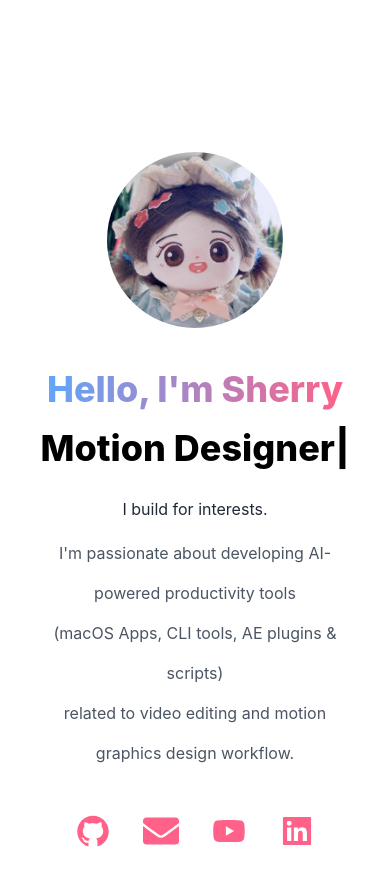
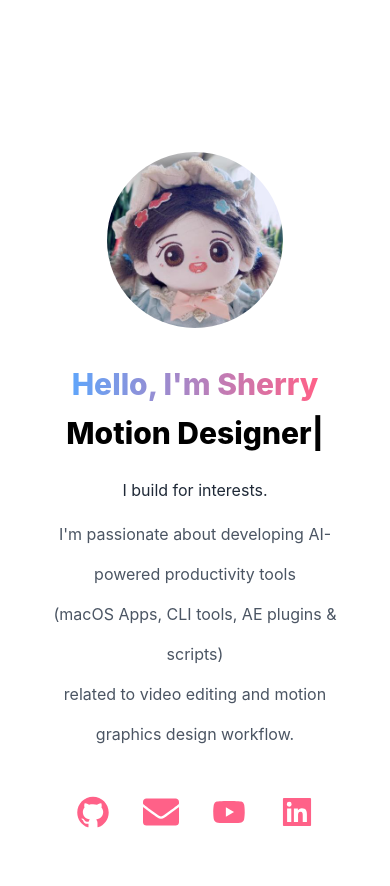
Before and after one commit to shaishaicookie/shaishaicookie.github.io, a Next.js app: page /components/Hero in a window 390 px wide. Shown: the top 886 px of the page. Built offline with nearby package versions, Linux system fonts and the light colour scheme.

Commit message:
Update Hero.js

```diff
--- a/pages/components/Hero.js
+++ b/pages/components/Hero.js
@@ -13,7 +13,7 @@ export function Hero() {
         className="w-60 h-60 relative mx-auto rounded-full p-8 mt-10"
       />
       <div className="text-center">
-        <h1 className="leading-relaxed 4rem text-black mb-4 text-4xl sm:text-4xl lg:text-5xl lg:leading-normal font-extrabold">
+        <h1 className="leading-relaxed 4rem text-black mb-4 text-3xl lg:text-5xl leading-10 lg:leading-normal font-extrabold">
           <span className="text-transparent bg-clip-text bg-gradient-to-r from-blue-400 to-[#ff6188]">
             Hello, I&apos;m Sherry
           </span>
```
